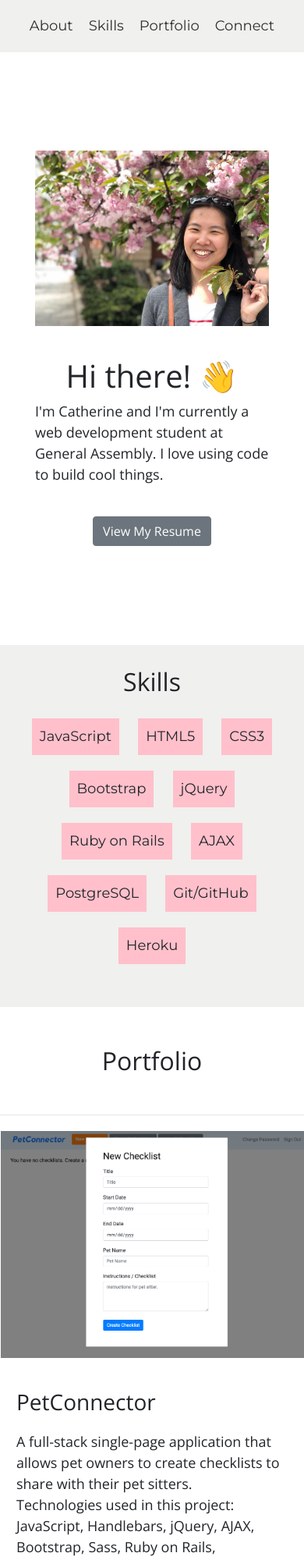
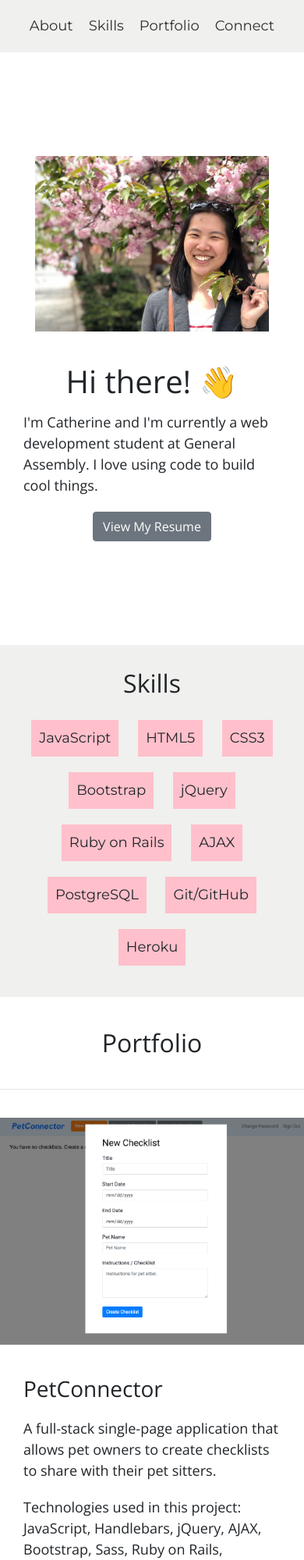
Before and after one commit to catguo/catguo.github.io, a plain HTML site: page index.html in a window 390 px wide. Shown: the top 2000 px of the page at 78% size. Drawn offline with nearby package versions, Linux system fonts and the light colour scheme.

Commit message:
Update Styling

```diff
--- a/css/style.css
+++ b/css/style.css
@@ -1,5 +1,8 @@
 body {
+  color: #2f2f2f;
   font-family: 'Open Sans', sans-serif !important;
+  font-size: 18px !important;
+  line-height: 1.5;
   background-color: #fdfdfd;
   display: flex;
   flex-direction: column;
@@ -7,8 +10,6 @@ body {
 }
 
 nav {
-  font-family: 'Montserrat';
-  font-size: 18px;
   background-color: #f0f0ee;
   width: 100%;
 }
@@ -32,17 +33,18 @@ nav ul {
 }
 
 nav li {
+  font-family: 'Montserrat';
+  font-size: 18px;
   padding: 10px;
   margin: 10px;
 }
 
-.header-container {
-  height: 90vh;
+.about-container {
+  min-height: 90vh;
   display: flex;
   flex-direction: column;
   justify-content: center;
   align-items: center;
-  padding: 0 50px;
 }
 
 .profile-pic {
@@ -50,7 +52,12 @@ nav li {
   margin-bottom: 40px;
 }
 
-.header-container p {
+.about-container h1 {
+  font-size: 40px;
+  margin-bottom: 15px;
+}
+
+.about-container p {
   font-size: 18px;
   max-width: 600px;
   margin-bottom: 40px;
@@ -64,12 +71,12 @@ nav li {
 }
 
 .skills-container {
-  height: 40vh;
+  min-height: 350px;
   display: flex;
   flex-direction: column;
   justify-content: center;
   text-align: center;
-  max-width: 650px;
+  max-width: 600px;
 }
 
 .skills-container ul {
@@ -94,20 +101,12 @@ nav li {
 }
 
 .projects-container h2 {
-  margin: 50px 0;
+  margin: 40px 0;
 }
 
 .projects-container img {
   max-width: 400px;
   height: auto;
-}
-
-.projects-container p {
-  font-size: 18px;
-}
-
-.project {
-  border: #e7e6e4 solid 1px;
 }
 
 .project a {
@@ -131,7 +130,7 @@ nav li {
 }
 
 .links {
-  margin: 50px 0;
+  margin: 40px 0;
   text-align: center;
 }
 
@@ -147,18 +146,45 @@ nav li {
   width: 50px;
 }
 
+footer {
+  background-color: #f0f0ee;
+  width: 100%;
+  text-align: center;
+  padding: 0;
+  margin: 0;
+}
+
+footer p {
+  font-size: 13px;
+  margin: 15px 0;
+}
+
 @media screen and (max-width: 450px) {
   nav li {
     padding: 10px 5px;
     margin: 10px 5px;
   }
 
-  .skills-container {
-    height: 55vh;
+  .project-img {
+    width: 50px;
+    height: auto;
+  }
+
+  .project-text {
+    width: 100%;
+  }
+
+  .skills-container h2 {
+    margin-top: 30px;
+  }
+
+  .skills-container ul {
+    margin-bottom: 30px;
   }
 
   .project-text p,
-  .project-text h3 {
-    margin: 0 20px 20px;
+  .project-text h3,
+  .about-container p {
+    margin: 0 30px 20px;
   }
 }
--- a/index.html
+++ b/index.html
@@ -8,23 +8,28 @@
 	<link rel="stylesheet" href="https://maxcdn.bootstrapcdn.com/bootstrap/4.0.0/css/bootstrap.min.css" integrity="sha384-Gn5384xqQ1aoWXA+058RXPxPg6fy4IWvTNh0E263XmFcJlSAwiGgFAW/dAiS6JXm" crossorigin="anonymous">
 	<link href="https://fonts.googleapis.com/css?family=Montserrat:400,700|Open+Sans:400,700" rel="stylesheet">
 	<link rel="shortcut icon" type="image/x-icon" href="https://catguo.github.io/favicon.ico" >
-	<!-- Icons made by <a href="https://www.flaticon.com/authors/dot-on-paper" title="Dot on Paper">Dot on Paper</a> from <a href="https://www.flaticon.com/" title="Flaticon">www.flaticon.com</a> is licensed by <a href="http://creativecommons.org/licenses/by/3.0/" title="Creative Commons BY 3.0" target="_blank">CC 3.0 BY</a> -->
+	<!-- Icon made by <a href="https://www.flaticon.com/authors/dot-on-paper" title="Dot on Paper">Dot on Paper</a> from <a href="https://www.flaticon.com/" title="Flaticon">www.flaticon.com</a> is licensed by <a href="http://creativecommons.org/licenses/by/3.0/" title="Creative Commons BY 3.0" target="_blank">CC 3.0 BY</a> -->
 </head>
 <body>
+	<!-- Navbar start -->
 	<nav>
-	  <ul class="nav-links">
+	  <ul>
 	    <li><a href="#about">About</a></li>
 	    <li><a href="#skills">Skills</a></li>
 	    <li><a href="#portfolio">Portfolio</a></li>
 	    <li><a href="#connect">Connect</a></li>
 	  </ul>
 	</nav>
-	<header class="header-container" id="about">
+	<!-- Navbar end -->
+	<!-- Header start -->
+	<header class="about-container" id="about">
 		<img class="profile-pic" src="images/profile-pic.jpg" alt="Photo of Catherine">
 		<h1>Hi there! 👋</h1>
 		<p>I'm Catherine and I'm currently a web development student at General Assembly. I love using code to build cool things.</p>
 		<button class="btn btn-secondary" type="button" name="button">View My Resume</button>
 	</header>
+	<!-- Header end -->
+	<!-- Skills section start -->
 	<section class="skills" id="skills">
 		<div class="skills-container">
 			<h2>Skills</h2>
@@ -42,20 +47,24 @@
 				</ul>
 		</div>
 	</section>
+	<!-- Skills section end -->
+	<!-- Portfolio section start -->
 	<section class="projects-container" id="portfolio">
 		<h2>Portfolio</h2>
+		<hr>
 		<div class="row project">
 			<div class="project-img col-md-4">
 				<img class="handsome-cat" src="images/pet-connector-screenshot.png" alt="My handsome cat named Tiger">
 			</div>
 			<div class="project-text col-md-8">
 				<h3>PetConnector</h3>
-				<p>A full-stack single-page application that allows pet owners to create checklists to share with their pet sitters.
-				<br>Technologies used in this project: JavaScript, Handlebars, jQuery, AJAX, Bootstrap, Sass, Ruby on Rails, PostgreSQL.</p>
+				<p>A full-stack single-page application that allows pet owners to create checklists to share with their pet sitters.</p>
+				<p>Technologies used in this project: JavaScript, Handlebars, jQuery, AJAX, Bootstrap, Sass, Ruby on Rails, PostgreSQL.</p>
 				<p><a href="https://catherineguo.github.io/pet-connector-client/" target="_blank">Live Site</a> |
 				<a href="https://github.com/catherineguo/pet-connector-client" target="_blank">GitHub Repo</a></p>
 			</div>
 		</div>
+		<hr>
 		<div class="row project">
 			<div class="project-img col-md-4">
 				<img class="handsome-cat" src="images/tic-tac-toe-screenshot.png" alt="My handsome cat named Tiger">
@@ -67,7 +76,10 @@
 				<a href="https://github.com/catherineguo/tic-tac-toe-client" target="_blank">GitHub Repo</a></p>
 			</div>
 		</div>
+		<hr>
 	</section>
+	<!-- Portfolio section end -->
+	<!-- Contact start -->
 	<section class="links" id="connect">
 		<h2>Let's Connect!</h2>
 		<div class="links-container">
@@ -76,6 +88,12 @@
 		</div>
 		<img src="images/Pusheen_laptop.gif" alt="Pusheen the cat typing on a laptop">
 	</section>
+	<!-- Contact end -->
+	<!-- Footer start -->
+	<footer>
+		<p>&copy; Catherine Guo 2018</p>
+	</footer>
+	<!-- Footer end  -->
 	<script src="https://code.jquery.com/jquery-3.3.1.min.js" integrity="sha256-FgpCb/KJQlLNfOu91ta32o/NMZxltwRo8QtmkMRdAu8=" crossorigin="anonymous"></script>
   <script src="https://cdnjs.cloudflare.com/ajax/libs/popper.js/1.12.9/umd/popper.min.js" integrity="sha384-ApNbgh9B+Y1QKtv3Rn7W3mgPxhU9K/ScQsAP7hUibX39j7fakFPskvXusvfa0b4Q" crossorigin="anonymous"></script>
   <script src="https://maxcdn.bootstrapcdn.com/bootstrap/4.0.0/js/bootstrap.min.js" integrity="sha384-JZR6Spejh4U02d8jOt6vLEHfe/JQGiRRSQQxSfFWpi1MquVdAyjUar5+76PVCmYl" crossorigin="anonymous"></script>
```
